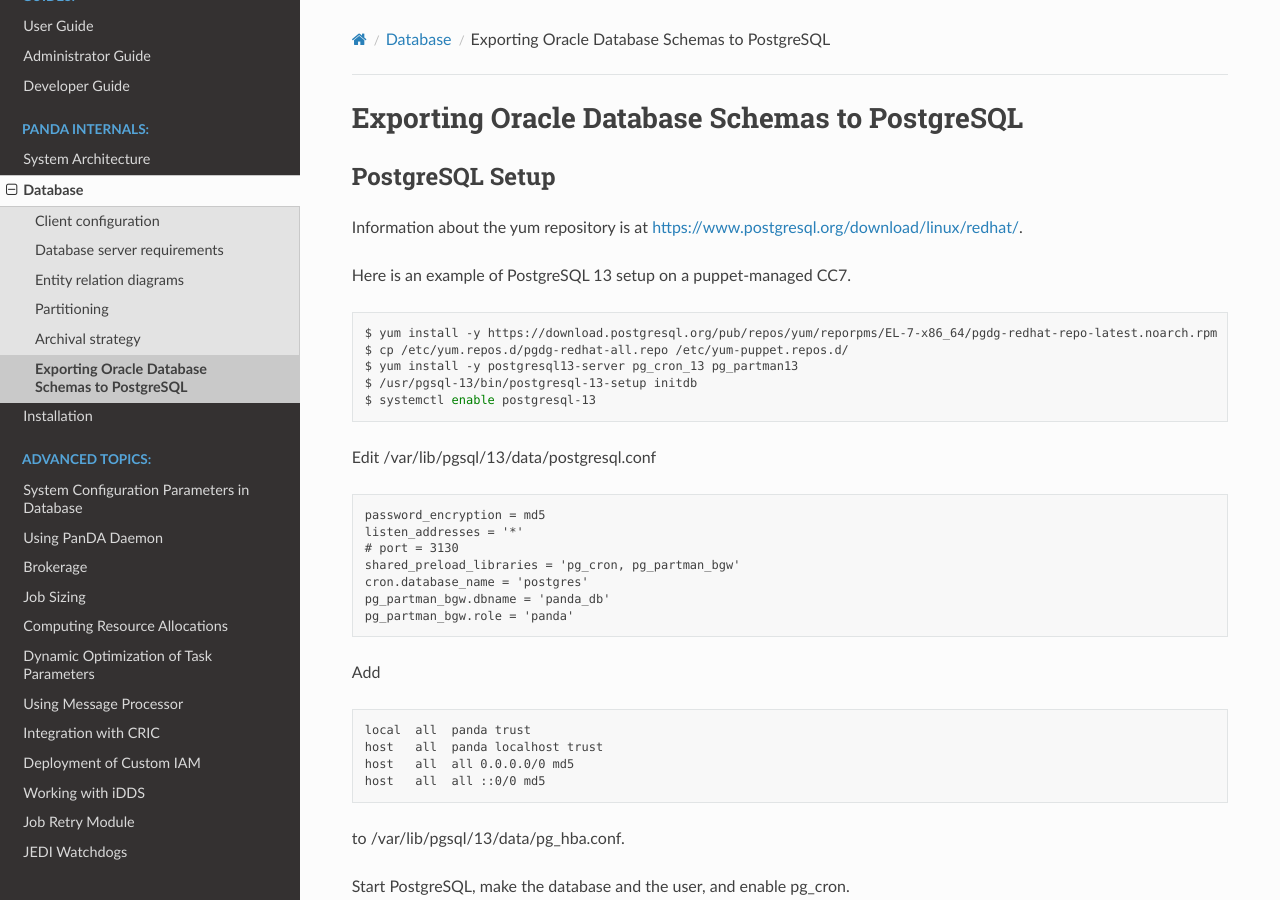
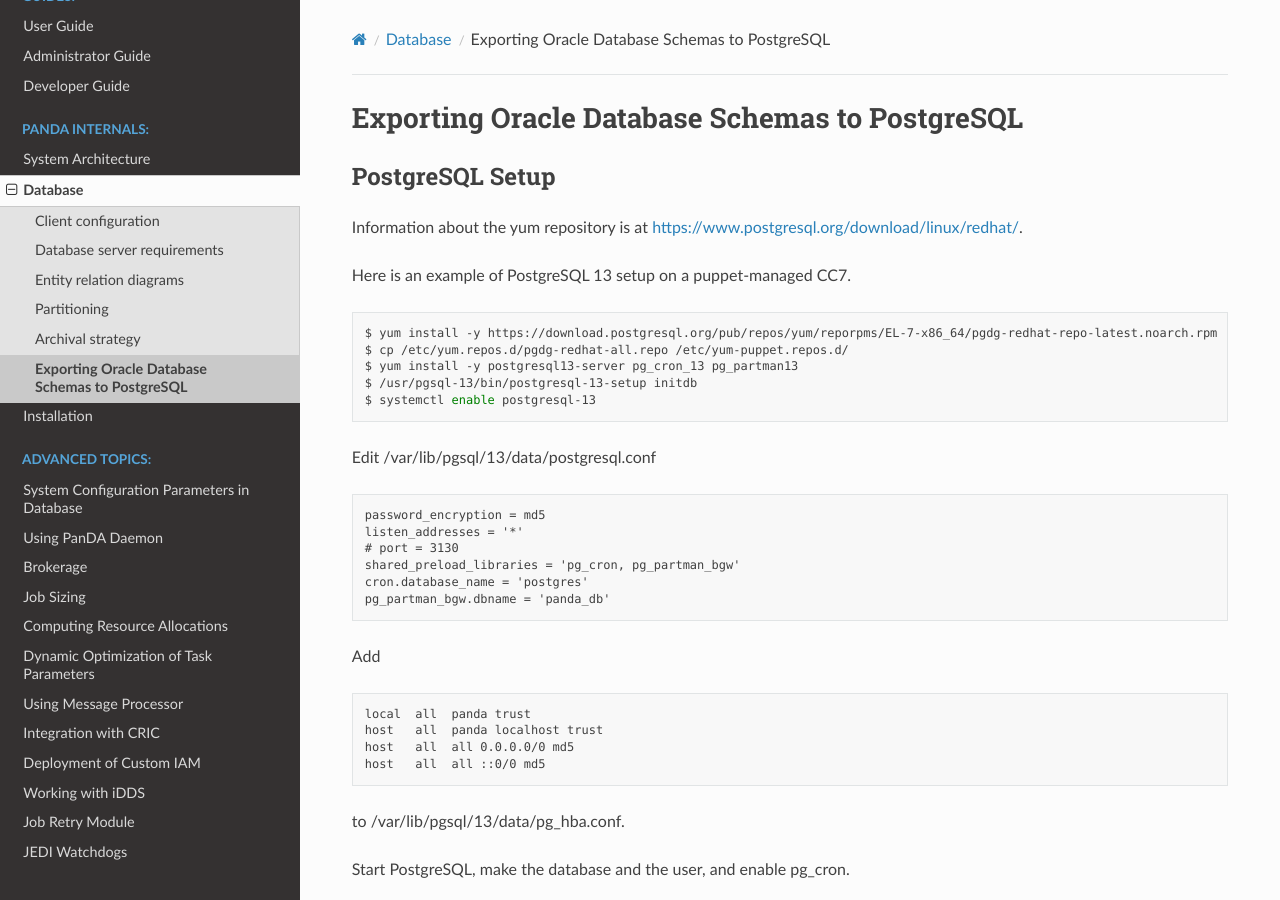
Before and after one commit to PanDAWMS/panda-docs, a Sphinx documentation site: the page built from docs/source/database/postgres.rst, in a window 1280 px wide and 900 px high. Built offline with Sphinx 7.4.7 and the Read the Docs theme 2.0.0, drawn with Linux system fonts in a browser that asks for light colours; some of the changed text lies outside the part shown.

Commit message:
postgres

```diff
--- a/docs/source/database/postgres.rst
+++ b/docs/source/database/postgres.rst
@@ -27,7 +27,6 @@
   shared_preload_libraries = 'pg_cron, pg_partman_bgw'
   cron.database_name = 'postgres'
   pg_partman_bgw.dbname = 'panda_db'
-  pg_partman_bgw.role = 'panda'
 
 Add
 
@@ -277,7 +276,7 @@
     UPDATE cron.job SET database='panda_db',username='panda' WHERE command like '%doma_panda.%';
     SELECT cron.schedule ('@daily', $$DELETE FROM cron.job_run_details WHERE end_time < now() – interval '3 days'$$);
     SELECT cron.schedule ('@daily', 'call partman.run_maintenance_proc()');
-    UPDATE cron.job SET database='panda_db',username='panda' WHERE command like '%partman.run_maintenance_proc%';
+    UPDATE cron.job SET database='panda_db' WHERE command like '%partman.run_maintenance_proc%';
 
     EOF
 
```
